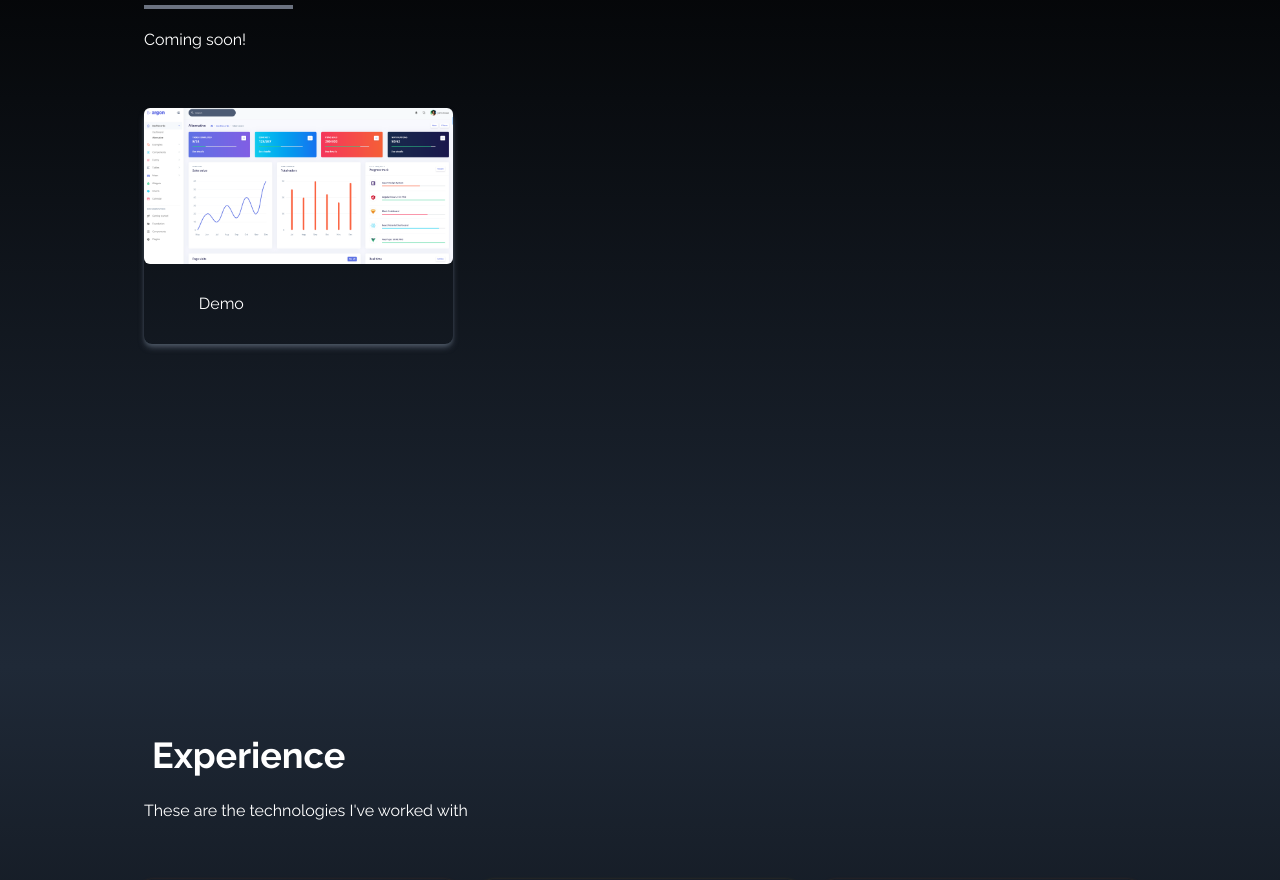
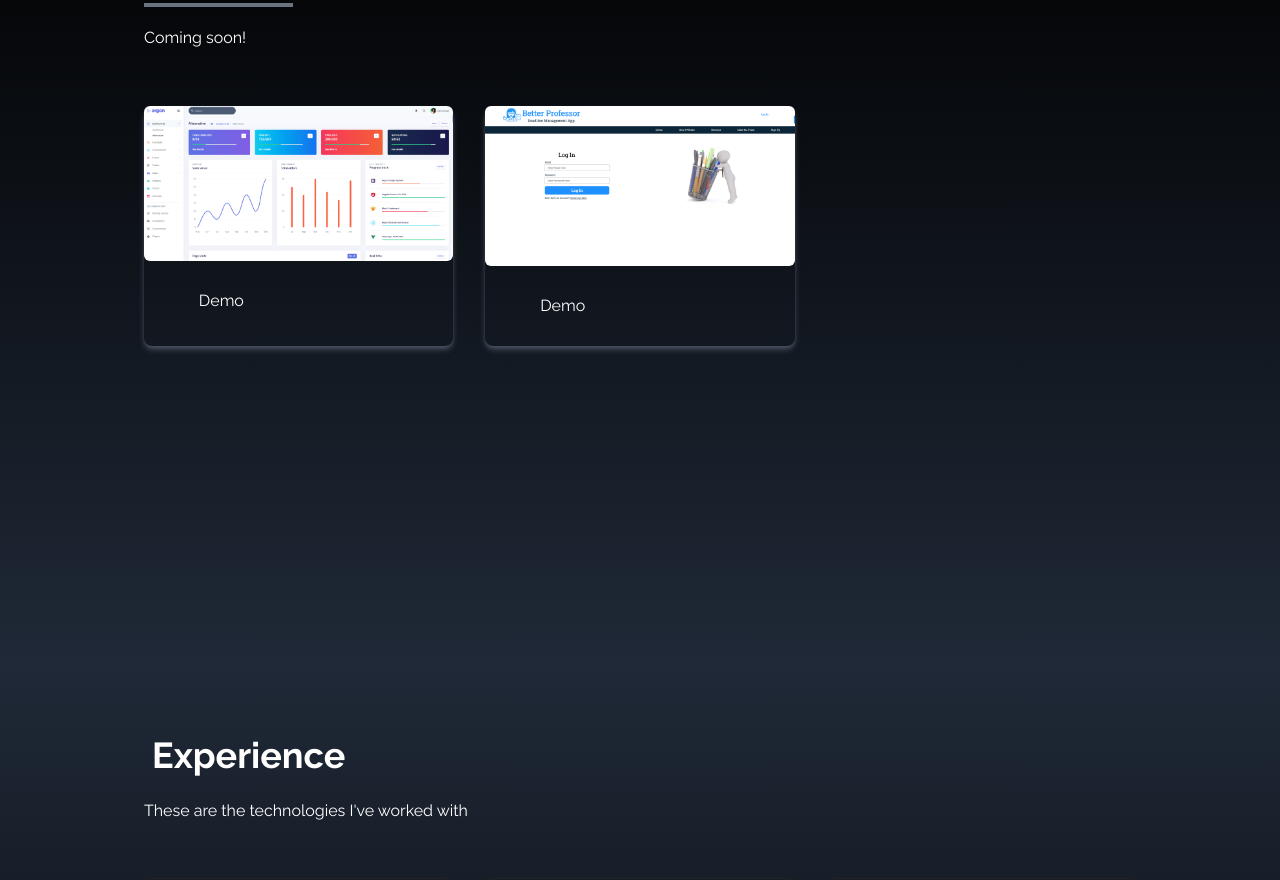
Before and after one commit to YaniWessi/Dev-Portfolio-, a React (Vite) app: page / in a window 1280 px wide. Shown: the part 1734-2614 px from the top of the page. Built offline with nearby package versions, Linux system fonts and the light colour scheme.

Commit message:
added another project

```diff
--- a/src/components/Portfolio.jsx
+++ b/src/components/Portfolio.jsx
@@ -1,5 +1,6 @@
 import React from 'react'
 import dashBoard from '../assets/portfolio/dashBoard.jpg';
+import betterProfessor from '../assets/portfolio/betterProfessor.jpg';
 
 
 
@@ -9,6 +10,11 @@ const Portfolio = () => {
     {
       id:1,
       src: dashBoard
+    },
+
+    {
+      id:2,
+      src: betterProfessor
     }
 
 
```
Also changed, not shown: src/assets/portfolio/betterProfessor.jpg (added).
